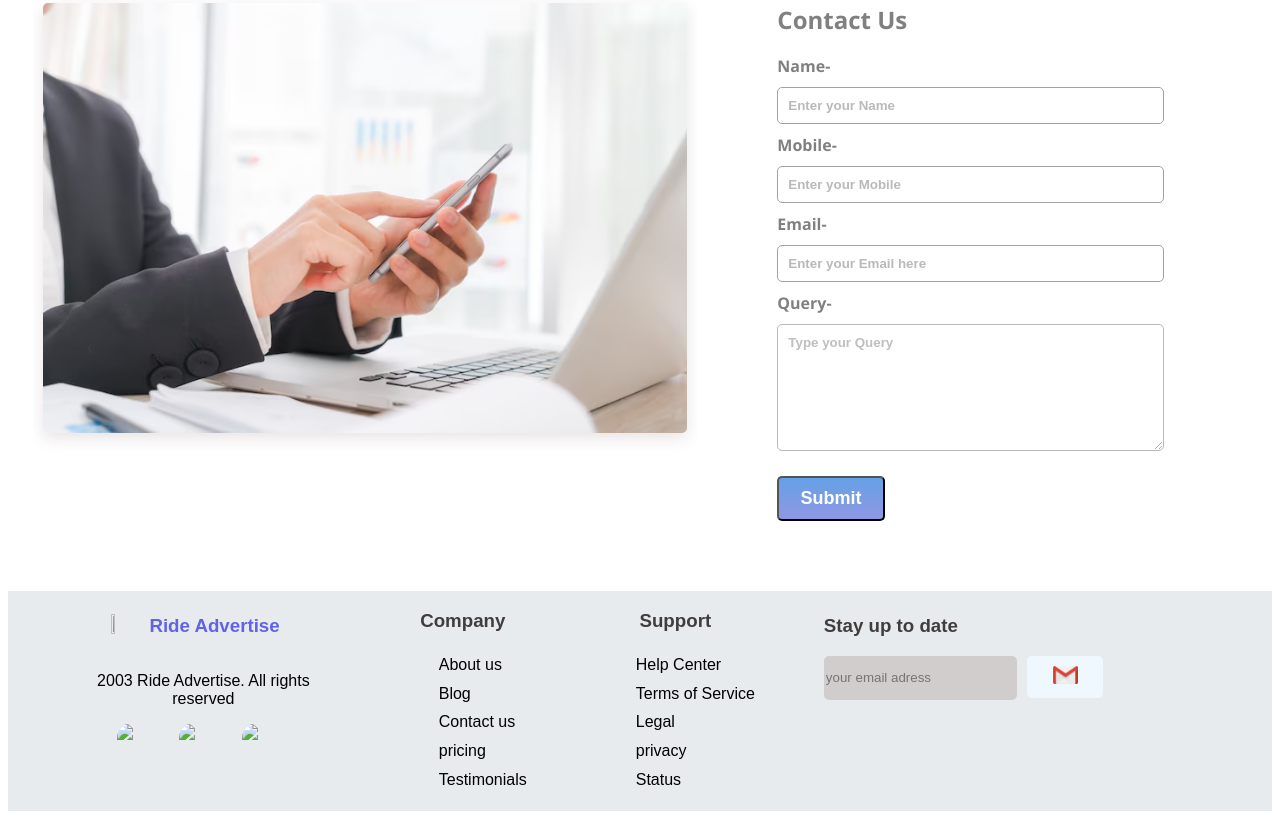
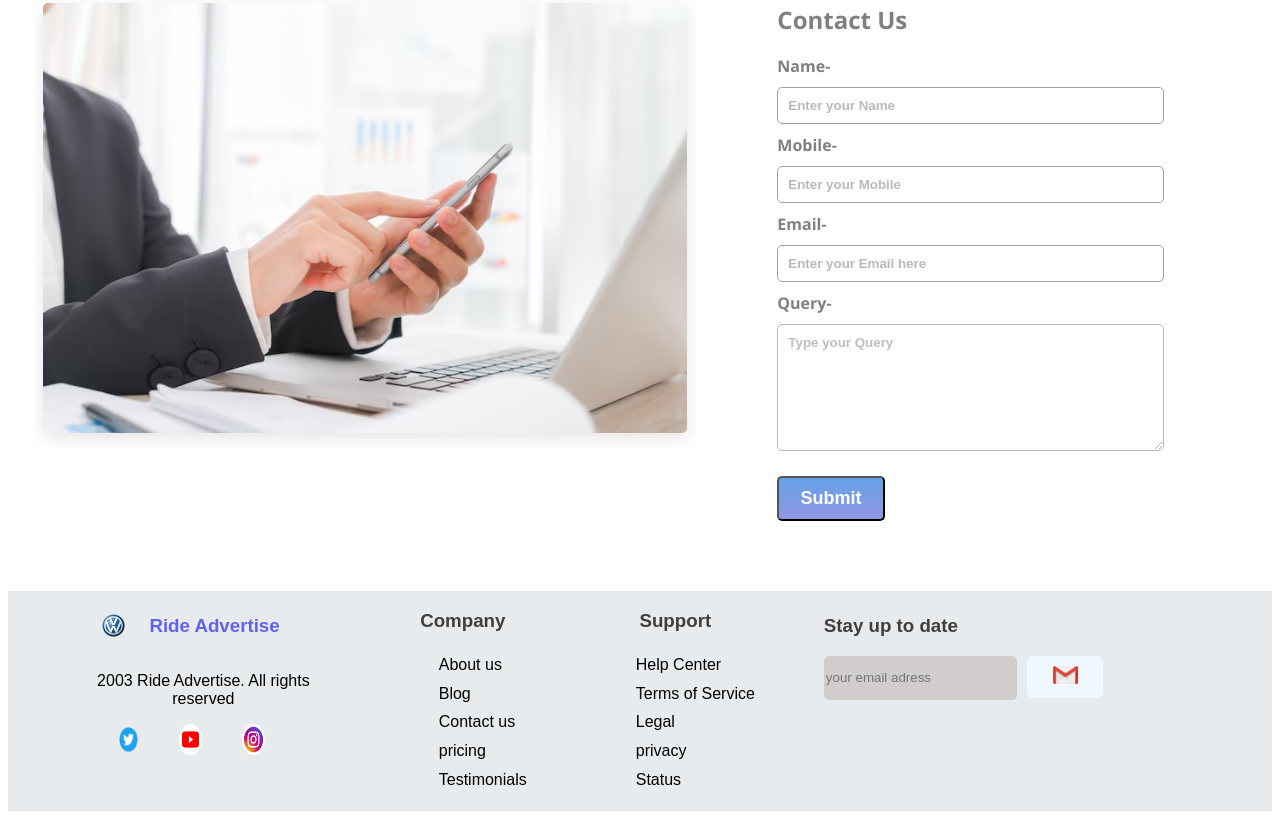
Before and after one commit to suhail3535/teamA, a plain HTML site: page index.html in a window 1280 px wide. Shown: the part 3110-3929 px from the top of the page. Drawn offline with Linux system fonts and the light colour scheme.

Commit message:
task modified & complete

```diff
--- a/index.html
+++ b/index.html
@@ -3,7 +3,7 @@
   <head>
     <meta charset="UTF-8" />
     <meta name="viewport" content="width=device-width, initial-scale=1.0" />
-    <title>Document</title>
+    <title>Team A</title>
     <style>
       body {
         font-family: "Segoe UI", Tahoma, Geneva, Verdana, sans-serif;
@@ -1070,7 +1070,7 @@ width: 99%;
     <!-- ----------------------------------------vikas ji---------------------------- ------>
     <div class="contact_us_section">
       <div class="contact_us_img">
-          <img src="/teamA/Images/form.png" alt="contact us">
+          <img src="./Images/form.png" alt="contact us">
       </div>
 
 
@@ -1118,14 +1118,14 @@ width: 99%;
     <footer  id="footer">
 
       <div class="one">
-          <div class="first"><img src="..//teamA/Images/wol.png">
+          <div class="first"><img src="./Images/wol.png">
               <h3>Ride Advertise</h3>
           </div>
 
           <p>2003 Ride Advertise. All rights reserved</p>
-          <div class="second"><img src="..//teamA/Images/twit.png">
-              <img src="..//teamA/Images/y.png">
-              <img src="..//teamA/Images/inst.jpg">
+          <div class="second"><img src="./Images/twit.png">
+              <img src="./Images/y.png">
+              <img src="./Images/inst.jpg">
           </div>
 
       </div>
@@ -1153,7 +1153,7 @@ width: 99%;
           <h3>Stay up to date</h3>
           <div class="mail">
               <input type="email" placeholder="your email adress">
-              <button><img src="../teamA/Images/gmail.png"></button>
+              <button><img src="./Images/gmail.png"></button>
           </div>
       </div>
 
```
